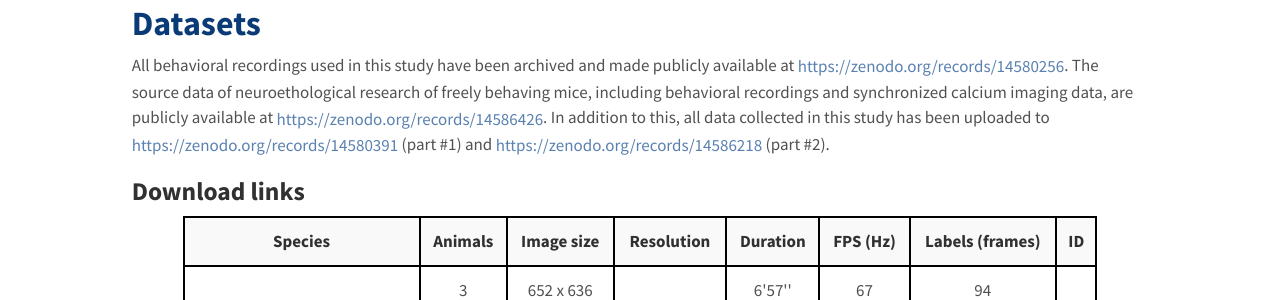
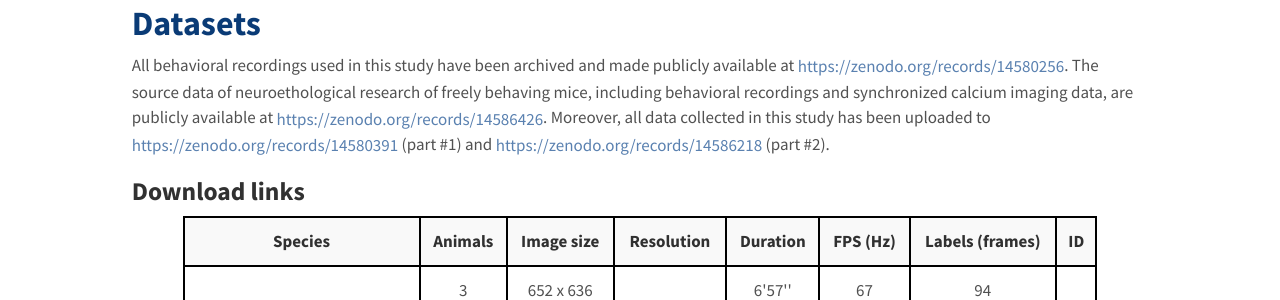
Before and after one commit to cabooster/UDMT, a Jekyll site: the page built from Datasets.md, in a window 1280 px wide. Shown: the part 121-421 px from the top of the page. Built offline with Jekyll 4.4.1, drawn with Linux system fonts in a browser that asks for light colours.

Commit message:
Update Datasets.md

```diff
--- a/Datasets.md
+++ b/Datasets.md
@@ -3,7 +3,8 @@ layout: page
 title: Datasets
 ---
 
-All behavioral recordings used in this study have been archived and made publicly available at [https://zenodo.org/records/14580256](https://zenodo.org/records/14580256). The source data of neuroethological research of freely behaving mice, including behavioral recordings and synchronized calcium imaging data, are publicly available at [https://zenodo.org/records/14586426](https://zenodo.org/records/14586426). In addition to this, all data collected in this study has been uploaded to [https://zenodo.org/records/14580391](https://zenodo.org/records/14580391) (part #1) and [https://zenodo.org/records/14586218](https://zenodo.org/records/14586218) (part #2).
+All behavioral recordings used in this study have been archived and made publicly available at [https://zenodo.org/records/14580256](https://zenodo.org/records/14580256). The source data of neuroethological research of freely behaving mice, including behavioral recordings and synchronized calcium imaging data, are publicly available at [https://zenodo.org/records/14586426](https://zenodo.org/records/14586426).
+Moreover, all data collected in this study has been uploaded to [https://zenodo.org/records/14580391](https://zenodo.org/records/14580391) (part #1) and [https://zenodo.org/records/14586218](https://zenodo.org/records/14586218) (part #2).
 
 ## Download links
 
```
